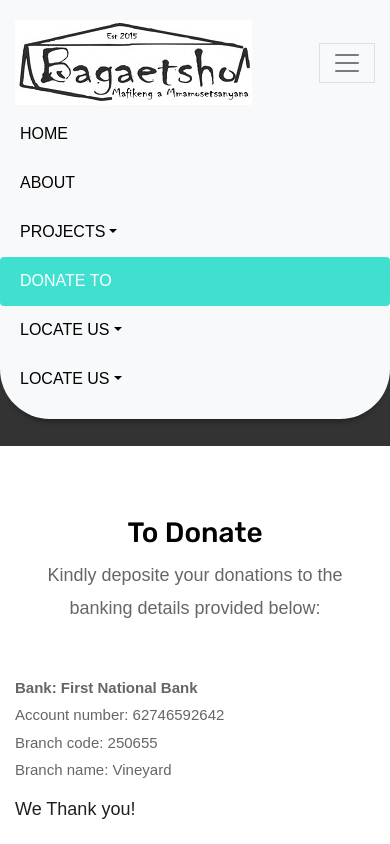
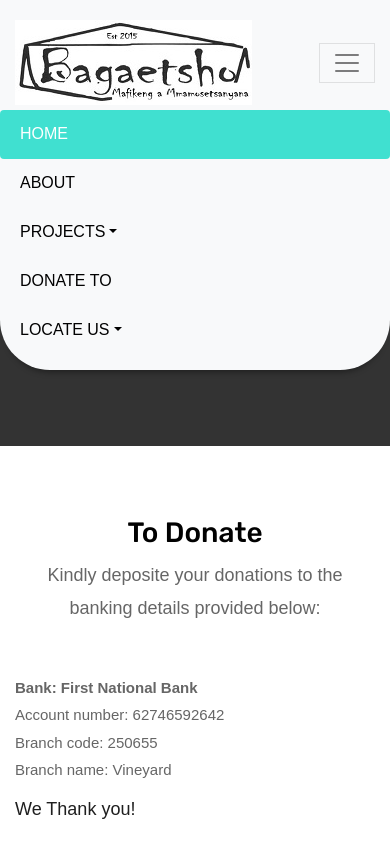
Before and after one commit to victornk/finalWebsite, a plain HTML site: page Donate To.html in a window 390 px wide. Both pictures are taken after a click on the button "Toggle navigation". Shown: the top 844 px of the page. Drawn offline with Linux system fonts and the light colour scheme.

Commit message:
Update Donate To.html

```diff
--- a/Donate To.html
+++ b/Donate To.html
@@ -36,7 +36,8 @@
 <body>
 	<!-- Start header -->
 	<header class="top-navbar">
-				<nav class="navbar navbar-expand-lg navbar-light bg-light">
+
+		<nav class="navbar navbar-expand-lg navbar-light bg-light">
 			<div class="container">
 				<a class="navbar-brand" href="index.html">
 					<img src="images/BLogo%20-%20Copy.jpg" alt="" />
@@ -46,7 +47,7 @@
 				</button>
 				<div class="collapse navbar-collapse" id="navbars-rs-food">
 					<ul class="navbar-nav ml-auto">
-						<li class="nav-item "><a class="nav-link" href="index.html">Home</a></li>
+						<li class="nav-item active"><a class="nav-link" href="index.html">Home</a></li>
 
 						<li class="nav-item"><a class="nav-link" href="about.html">About</a></li>
 
@@ -54,21 +55,18 @@
 							<a class="nav-link dropdown-toggle" href="#" id="dropdown-a" data-toggle="dropdown">Projects</a>
 							<div class="dropdown-menu" aria-labelledby="dropdown-a">
 
-								<a class="dropdown-item" href="team.html">Team</a>
+								<a class="dropdown-item" href="index.html">Team</a>
 								<a class="dropdown-item" href="gallery.html">Gallery</a>
 							</div>
 						</li>
-                        <li class="nav-item active"><a class="nav-link" href="Donate%20To.html">Donate To</a></li>
-						<li class="nav-item dropdown">
-							<a class="nav-link dropdown-toggle" href="#" id="dropdown-a" data-toggle="dropdown">Locate us</a>
-							<li class="nav-item dropdown ">
+                        <li class="nav-item"><a class="nav-link" href="Donate%20To.html">Donate To</a></li>
+						<li class="nav-item dropdown ">
 							<a class="nav-link dropdown-toggle" href="#" id="dropdown-a" data-toggle="dropdown">Locate us</a>
 							<div class="dropdown-menu" aria-labelledby="dropdown-a">
 						<a class="dropdown-item" href="testimonial.html">Testimonials</a>
                                 <a class="dropdown-item" href="maps.html">Maps</a>
 
 							</div>
-						</li>
 						</li>
 
 					</ul>
```
